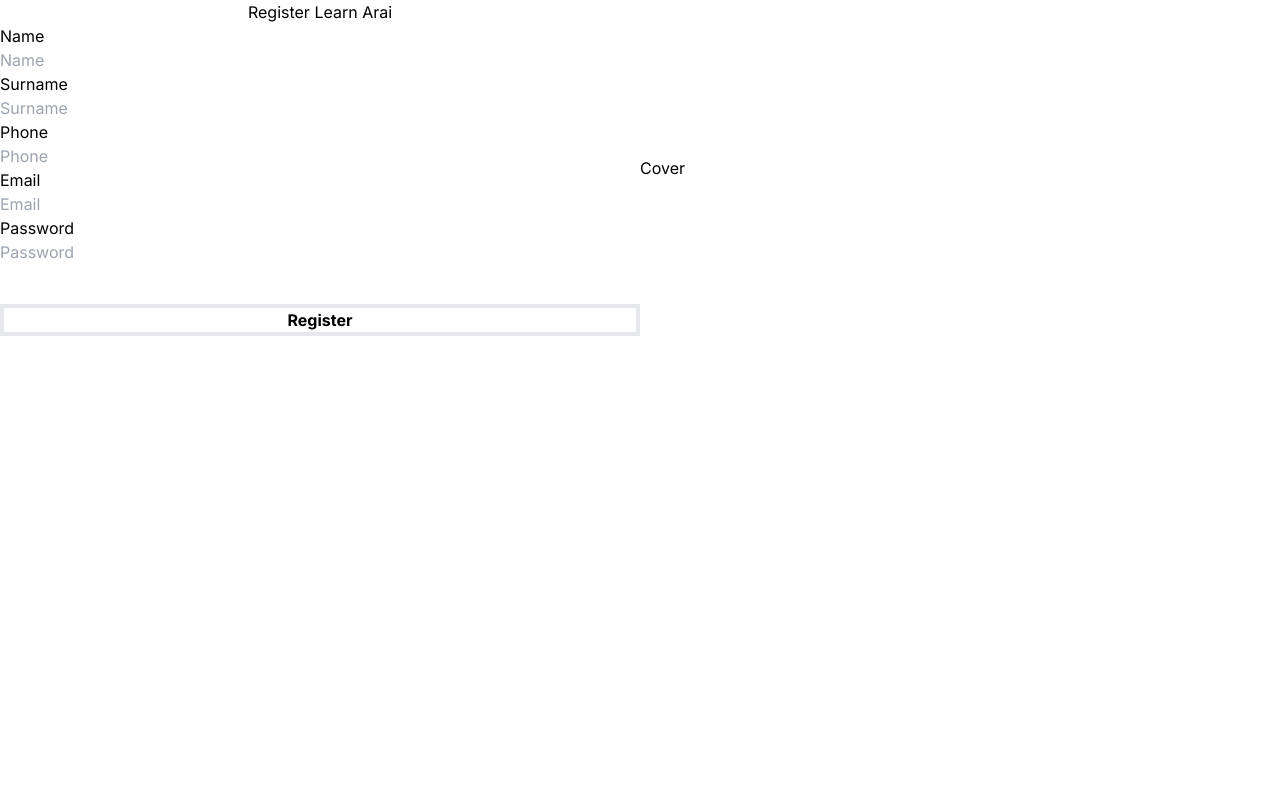
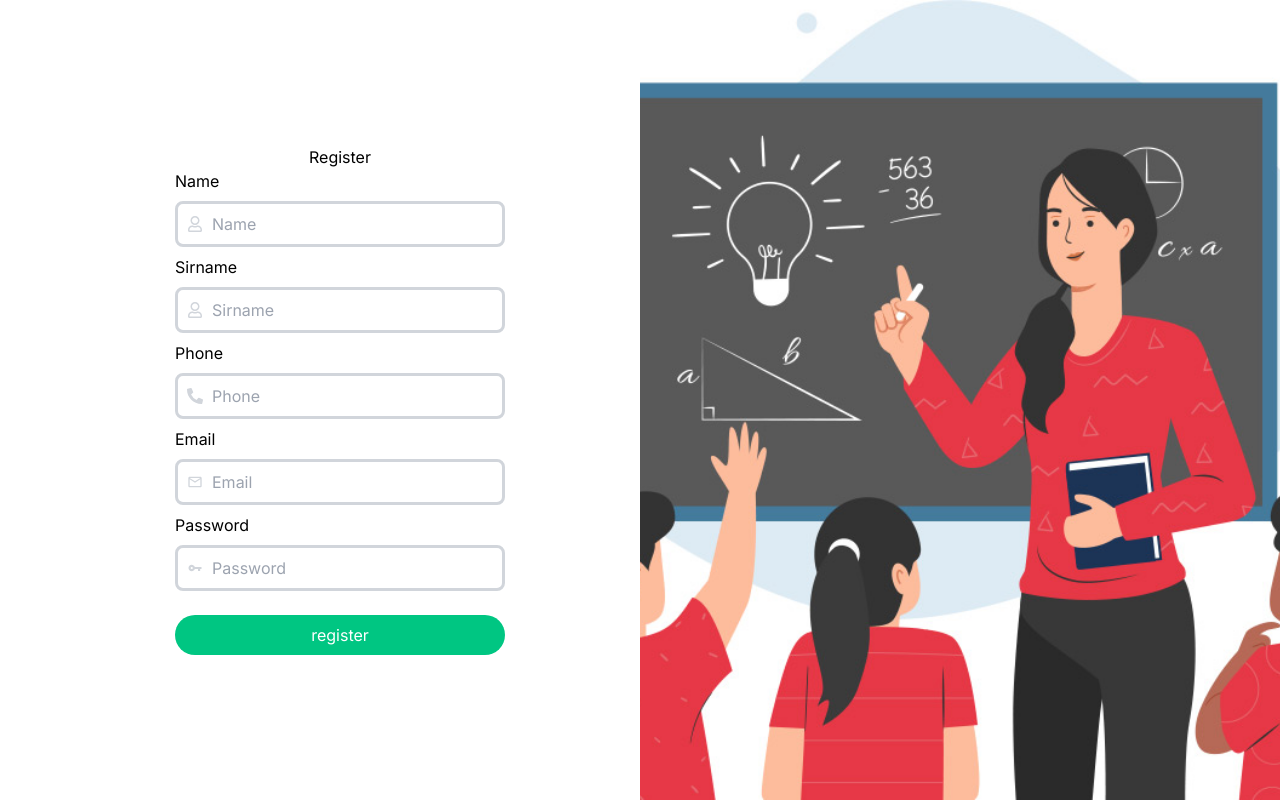
Before and after one commit to learn-arai/learn-arai, a Next.js app in the folder learn-arai/: page /register in a window 1280 px wide. Built offline with nearby package versions, Linux system fonts and the light colour scheme.

Commit message:
Add css and picture

```diff
--- /dev/null
+++ b/learn-arai/app/components/form/input.tsx
@@ -0,0 +1,25 @@
+type prop = {
+    htmlFor : string,
+    label : string,
+    type : string,
+    placeholder? : string,
+    name : string
+    children? : React.ReactNode
+  }
+
+  export default function Input({htmlFor, label, type, placeholder, name, children} : prop ) {
+    return (
+      <>
+        <label htmlFor={htmlFor}>{label}</label>
+        <div className="relative">
+          { children }
+          <input
+                                  type={type}
+                                  className="w-full"
+                                  placeholder={placeholder}
+                                  name={name}
+                              />
+        </div>
+      </>
+    )
+  }
--- a/learn-arai/app/globals.css
+++ b/learn-arai/app/globals.css
@@ -31,3 +31,24 @@ body {
     text-wrap: balance;
   }
 }
+
+input {
+  color: black;
+  border: solid #d1d5db 3px;
+  border-radius: 8px;
+  padding: 8px;
+  text-indent: 26px;
+}
+
+input:focus {
+  border: solid #9ba7b6 3px;
+  outline: none; /*remove default outline browser border*/
+}
+
+.icon-in-input-field  {
+  position: absolute;
+  top: 50%;
+  transform: translate(0, -50%);
+  fill: #d1d5db;
+  left: 12px;
+}
--- a/learn-arai/app/register/page.tsx
+++ b/learn-arai/app/register/page.tsx
@@ -1,39 +1,34 @@
 import '@/app/register/register.css';
-
+import Input from '../components/form/input';
+import { MdOutlineEmail } from "react-icons/md";
+import { FaRegUser } from 'react-icons/fa';
+import { FaPhoneAlt } from "react-icons/fa";
+import { IoMdKey } from 'react-icons/io';
 
 export default function Home() {
-    return (
-      <div className="flex items-center">
-
-        <div className="w-full h-full">
-          <div className="flex justify-center items-center">
-            <h1 className="text-center">Register Learn Arai</h1>
-          </div>
+  return (
+    <div className="flex">
+      <div className="flex flex-col h-screen w-1/2 items-center justify-center bg-greymain-100 pl-10">
+        <div className='w-[55%]'>
+          <h1 className='text-center'>Register</h1>
           <div className="input-form">
-            <form className="flex flex-col">
-              <label htmlFor="FirstName">Name</label>
-              <input type="text" className="w-full" placeholder="Name" name="Name" />
-              <label htmlFor="LastName">Surname</label>
-              <input type="text" className="w-full" placeholder="Surname" name="Surname" />
-              <label htmlFor="Phone">Phone </label>
-              <input type="text" className="w-full" placeholder="Phone" name="Phone" />
-              <label htmlFor="Email">Email</label>
-              <input type="text" className="w-full" placeholder="Email" name="Email" />
-              <label htmlFor="Password">Password</label>
-              <input type="text" className="w-full" placeholder="Password" name="Password" />
-              <div className="flex justify-center">
-                <input
-                  type="submit"
-                  className="register-button mt-10 font-bold w-full border-4"
-                  value="Register"
-                />{' '}
+            <form className="flex flex-col gap-2 ">
+              <Input htmlFor='Name' label='Name' type='text' placeholder='Name' name='Name' children={<FaRegUser className='icon-in-input-field'/>} />
+              <Input htmlFor='Sirname' label='Sirname' type='text' placeholder='Sirname' name='Sirname' children={<FaRegUser className='icon-in-input-field'/>} />
+              <Input htmlFor='Phone' label='Phone' type='text' placeholder='Phone' name='Phone' children={<FaPhoneAlt className='icon-in-input-field'/>} />
+              <Input htmlFor='Email' label='Email' type='text' placeholder='Email' name='Email' children={<MdOutlineEmail className='icon-in-input-field'/>} />
+              <Input htmlFor='Password' label='Password' type='Password' placeholder='Password' name='Password' children={<IoMdKey className='icon-in-input-field'/>} />
+              <div className="flex justify-center mt-4">
+                <button className="register-button">
+                  register
+                </button>
               </div>
             </form>
           </div>
         </div>
-        <div className="w-full h-full">
-          <h1>Cover</h1>
-        </div>
       </div>
-    );
-  }
+      <img src="/register/teaching.jpeg" alt="tt" className='w-1/2 h-auto object-cover'/>
+
+    </div>
+  );
+}
--- a/learn-arai/app/register/register.css
+++ b/learn-arai/app/register/register.css
@@ -1,3 +1,19 @@
 *{
     background-color: white;
 }
+
+.register-button {
+    background-color: #00c682;
+    text-indent: 0;
+    color: white;
+    border-radius: 40px;
+    border-color: transparent;
+    padding: 8px 22px;
+    width: 100%;
+}
+
+
+.register-button:hover {
+    background-color: #00a46c;
+    cursor: pointer;
+}
```
Also changed, not shown: learn-arai/public/register/teaching.jpeg (added).
